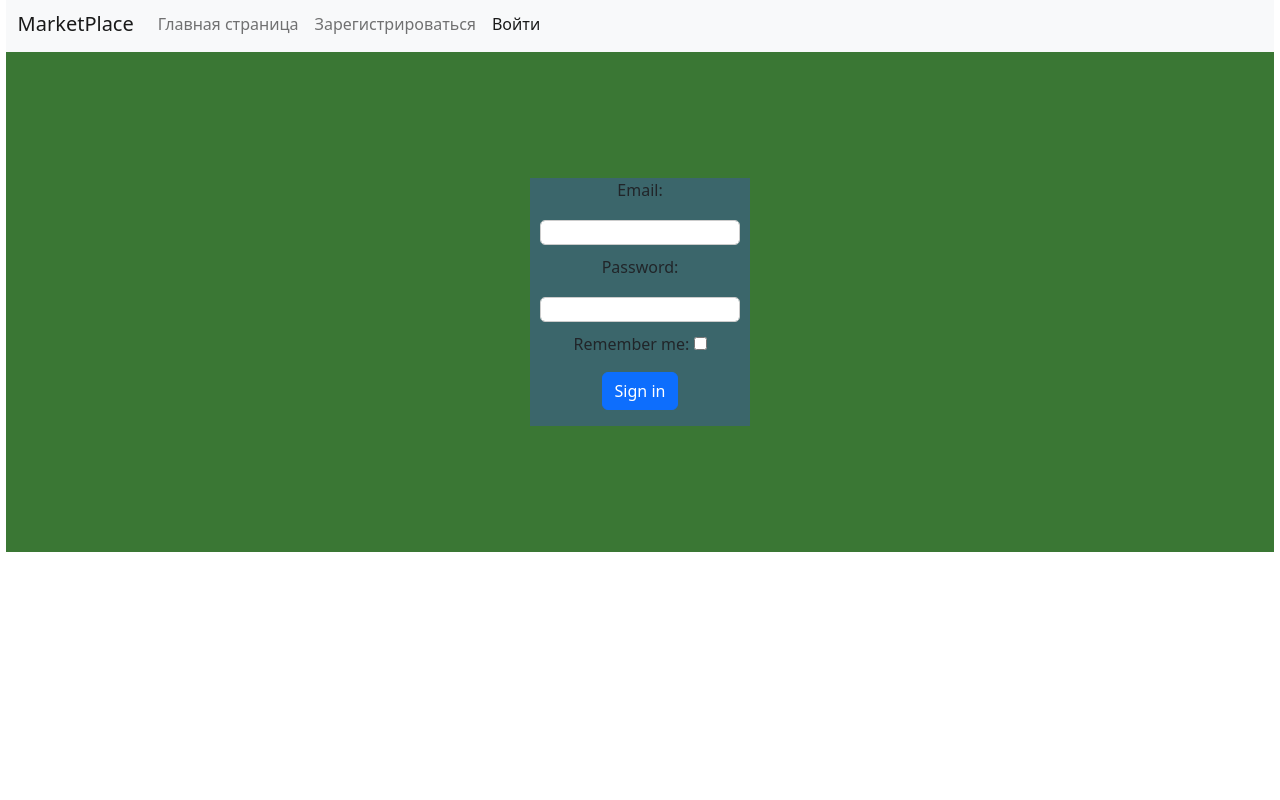
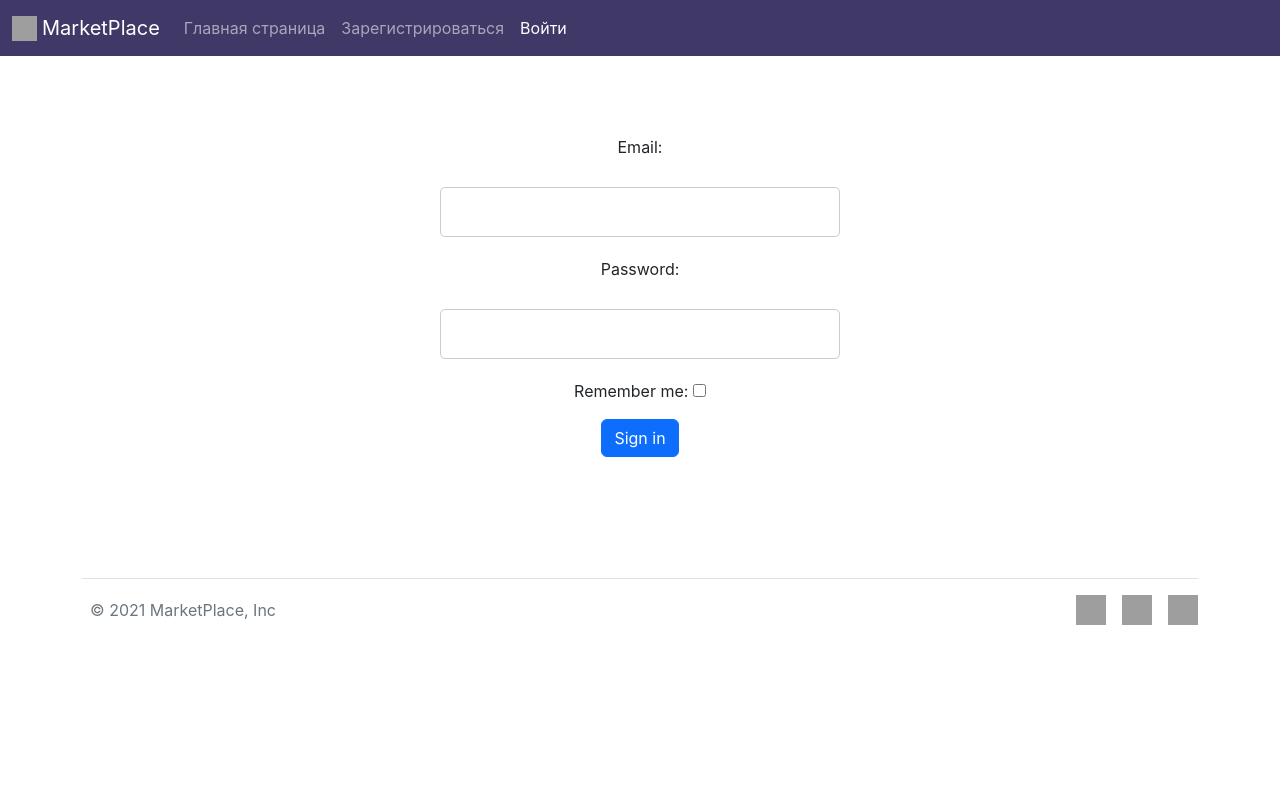
Before and after one commit to amirdianov/flask-marketplace-project, a Flask app: page /login in a window 1280 px wide. Run offline with Flask 2, Linux system fonts and the light colour scheme; grey boxes are pictures that could not be loaded.

Commit message:
+done register css, started main design

```diff
--- a/static/css/style.css
+++ b/static/css/style.css
@@ -1,8 +1,8 @@
-body {
+.inform {
     overflow-x: hidden;
-    margin-top: -0.25rem !important;
-    margin-left: 0.35rem !important;
-    margin-right: 0.35rem !important;
+    margin-top: -0.15rem !important;
+    margin-left: 0.15rem !important;
+    margin-right: 0.15rem !important;
 }
 
 .form-contact .invalid {
@@ -14,18 +14,150 @@ body {
     color: #CC0000;
 }
 
-.form-control {
+.flash {
+    padding: 10px;
+}
+
+.flash.success {
+    border: 1px solid #21DB56;
+    background: #AEFFC5;
+}
+
+.flash.error {
+    border: 1px solid #FF4343;
+    background: #FF9C9C;
+}
+
+.form-control-login {
     border: 1px solid #ccc;
     border-radius: 5px;
-    height: 25px;
-    width: 200px;
-    margin: 10px 10px 10px 10px;
+    height: 50px;
+    width: 400px;
+    margin: 20px 20px 20px 20px;
 }
-.login{
-    background-color: #3A7734;
-    /*width: 500px;*/
+
+.login {
     height: 500px;
 }
-.cont-form{
-    background-color: #3B666B;
+
+body, html {
+    height: 100%;
+    font-family: Ubuntu-Regular, sans-serif;
 }
+
+body {
+    margin: 0;
+    font-family: -apple-system, BlinkMacSystemFont, "Segoe UI", Roboto, "Helvetica Neue", Arial, sans-serif;
+    font-size: 1rem;
+    font-weight: 400;
+    line-height: 1.5;
+    color: #212529;
+    background-color: #fff;
+}
+
+.limiter {
+    width: 60%;
+    margin: 0 auto;
+}
+
+.container-login100 {
+    width: 100%;
+    height: 600px;
+    display: flex;
+    justify-content: center;
+    align-items: center;
+    padding: 5px;
+}
+
+.flex-w {
+    display: flex;
+    flex-wrap: wrap;
+}
+
+.login100-form-title {
+    font-family: Ubuntu-Bold, serif;
+    font-size: 30px;
+    color: #403866;
+    /*line-height: 1.2;*/
+    text-transform: uppercase;
+    text-align: center;
+    width: 100%;
+    display: block;
+}
+
+.p-b-51 {
+    padding-bottom: 30px;
+}
+
+.validate-input {
+    position: relative;
+}
+
+.wrap-input100 {
+    width: 100%;
+    position: relative;
+    background-color: #e6e6e6;
+    border: 1px solid transparent;
+    border-radius: 3px;
+}
+
+.m-b-16 {
+    margin-bottom: 16px;
+}
+
+.input100 {
+    font-family: Ubuntu-Bold;
+    color: #403866;
+    line-height: 1.2;
+    font-size: 18px;
+    display: block;
+    width: 100%;
+    background: 0 0;
+    height: 62px;
+    padding: 0 20px 0 38px;
+}
+
+input {
+    outline: none;
+    border: none;
+}
+
+.container-login100-form-btn {
+    width: 100%;
+    display: flex;
+    flex-wrap: wrap;
+}
+
+.m-t-17 {
+    margin: auto 0;
+}
+
+.login100-form-btn {
+    font-family: Ubuntu-Bold;
+    font-size: 16px;
+    color: #fff;
+    line-height: 1.2;
+    text-transform: uppercase;
+    display: -webkit-box;
+    display: -webkit-flex;
+    display: -moz-box;
+    display: -ms-flexbox;
+    display: flex;
+    justify-content: center;
+    align-items: center;
+    padding: 0 20px;
+    width: 100%;
+    height: 62px;
+    background-color: #403866;
+    border-radius: 3px;
+    -webkit-transition: all .4s;
+    -o-transition: all .4s;
+    -moz-transition: all .4s;
+    transition: all .4s;
+}
+
+/*button {*/
+/*    outline: none !important;*/
+/*    border: none;*/
+/*    background: 0 0;*/
+/*}*/
--- a/templates/base.html
+++ b/templates/base.html
@@ -9,9 +9,11 @@
     <link rel="stylesheet" href="/static/css/style.css">
 </head>
 <body>
-<nav class="navbar navbar-expand-lg navbar-light bg-light">
+<nav class="navbar navbar-expand-lg navbar-dark" style="background-color: #403866;">
     <div class="container-fluid">
         {% block brand %}
+            <img src="/static/css/backet.png" alt="" width="25" height="25" style="margin-right: 5px"
+                 class="d-inline-block align-text-top">
             <a class="navbar-brand" href={{ url_for('main_page_all') }}>MarketPlace</a>
         {% endblock %}
         <button class="navbar-toggler" type="button" data-bs-toggle="collapse" data-bs-target="#navbarNavAltMarkup"
@@ -34,9 +36,45 @@
                 {% endblock %}
             </div>
         </div>
+        {% block form %}
+        {% endblock %}
+
     </div>
 </nav>
-{% block content %}
-{% endblock %}
+<div class="inform">
+    {% block content %}
+    {% endblock %}
+</div>
+<div class="container">
+    <footer class="d-flex flex-wrap justify-content-between align-items-center py-3 my-4 border-top">
+        <div class="col-md-4 d-flex align-items-center">
+            <a href="/" class="mb-3 me-2 mb-md-0 text-muted text-decoration-none lh-1"></a>
+            <span class="text-muted">© 2021 MarketPlace, Inc</span>
+        </div>
+        <ul class="nav col-md-4 justify-content-end list-unstyled d-flex">
+            <li class="ms-3">
+                <a class="text-muted" href="https://t.me/diyanovamir">
+                    <img src="/static/css/vk.png" width="30" height="30">
+                </a>
+            </li>
+            <li class="ms-3">
+                <a class="text-muted" href="https://vk.com/diyanovamir">
+                    <img src="/static/css/telegram.png" width="30" height="30">
+
+                </a>
+            </li>
+            <li class="ms-3">
+                <a class="text-muted" href="https://github.com/amirdianov">
+                    <img src="/static/css/github.png" width="30" height="30">
+                </a>
+            </li>
+
+            {#            <li class="ms-3"><a href="https://t.me/diyanovamir" class="text-muted" target="_blank">Telegram</a></li>#}
+            {#            <li><a href="https://vk.com/diyanovamir" class="link-secondary" target="_blank">VK</a></li>#}
+            {#            <li><a href="https://github.com/amirdianov" class="link-secondary" target="_blank">GitHub</a></li>#}
+        </ul>
+
+    </footer>
+</div>
 </body>
 </html>
--- a/templates/login.html
+++ b/templates/login.html
@@ -5,10 +5,10 @@
     <a class="nav-link active" href={{ url_for('login_page') }}>Войти</a>
 {% endblock %}
 {% block content %}
-    {{ super() }}
-    {% for cat, msg in get_flashed_messages(True) %}
-        <div class='flash'>{{ msg }}</div>
-    {% endfor %}
+{{ super() }}
+{% for cat, msg in get_flashed_messages(True) %}
+<div class="flash {{cat}}">{{msg}}</div>
+{% endfor %}
     <form action="" method="post">
         {{ form.hidden_tag() }}
         <div class="wrap">
@@ -22,7 +22,7 @@
                                 {{ e }}
                             {% endfor %}
                         {% else %}
-                            <div>{{ field(class="form-control") }}</div>
+                            <div>{{ field(class="form-control-login") }}</div>
                         {% endif %}
                     {% endfor %}
                     <div><p>{{ form.remember.label(class='form-check-label') }} {{ form.remember() }}</div>
@@ -30,6 +30,5 @@
                 </div>
             </div>
         </div>
-        </div>
     </form>
 {% endblock %}
```
Also changed, not shown: templates/main.html (+14 -7 lines).
